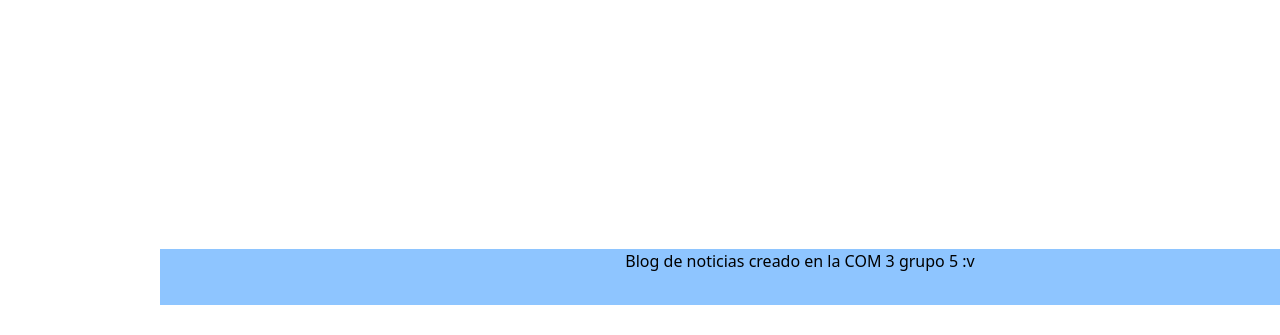
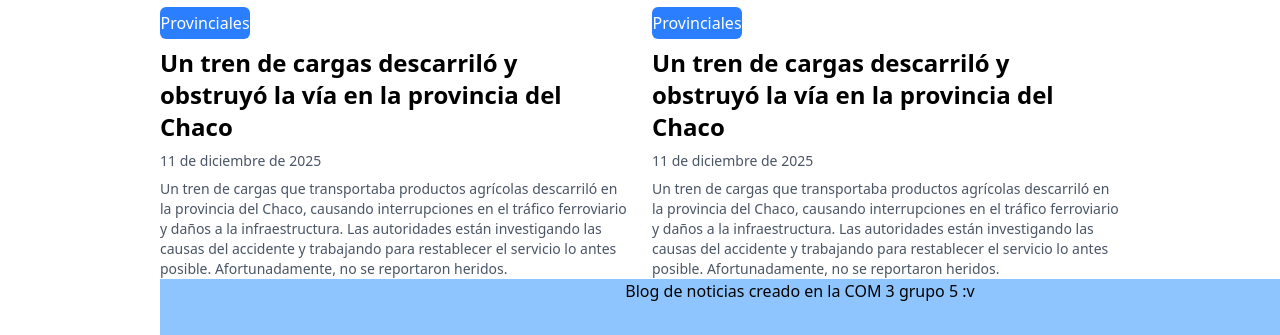
Before and after one commit to lencifps/blog-2025, a Django app: page / in a window 1280 px wide; the page is wider, and only the part inside the window is pictured. Shown: the part 495-830 px from the top of that part. Before the commit the page ends 800 px from the top of that part, so only its background shows below. Run offline with Django 5.2, Linux system fonts and the light colour scheme; some libraries are stand-ins or nearby versions.

Commit message:
Mejorando el Home

```diff
--- a/blog/templates/index.html
+++ b/blog/templates/index.html
@@ -4,10 +4,10 @@
 
 {% block content %}
 
-<div class= "flex flex-col justify-center items-center gap-6">
+<div class= "flex flex-col justify-center items-center gap-6 mt-8 lg:mt-0 mb-8 lg:mb-0 min-h-[calc(100dvh-56px-56px)]">
 
    <div class="flex flex-col justify-center items-center gap-1">
-    <h2 class="font-extrabold text-sm md:text-base lg:text-4xl hover:text-green-500"> Bienvenido a nuestro Blog de Noticias </h2>
+    <h2 class="font-extrabold text-sm md:text-base lg:text-4xl hover:text-green-500 transition duration-200 ease-in-out"> Bienvenido a nuestro Blog de Noticias </h2>
     <p class="text-sm text-gray-500"> Mantenete informado sobre las ultimas novedades de la provincia del Chaco. </p>
    </div>
 
@@ -16,6 +16,39 @@
       🔎
     </div>
 
+
+    <section class="max-w-5x1 flex flex-col lg:flex-row gap-6">
+      <article class="flex flex-col gap-2">
+        <img src="https://www.ngfederal.ar/multimedia/imagenes/fotos/2025-12-11/503232_grande.jpg" alt="noticia" class="h-[280px] w-[500px] rounded-md">
+        <div class="w-[90px] bg-blue-500 p-1 flex items-center justify-center rounded-md text-white">
+        <span> Provinciales </span>
+        </div>
+        <strong class="font-bold text-2xl"> Un tren de cargas descarriló y obstruyó la vía en la provincia del Chaco </strong>
+        <div class="flex flex-col text-sm text-gray-600 gap-2">
+        <span> 11 de diciembre de 2025 </span>
+        <p> Un tren de cargas que transportaba productos agrícolas descarriló en la provincia del Chaco, causando interrupciones en el tráfico ferroviario y daños a la infraestructura. Las autoridades están investigando las causas del accidente y trabajando para restablecer el servicio lo antes posible. Afortunadamente, no se reportaron heridos. </p>
+        </div>
+      </article>
+      <article class="flex flex-col gap-2">
+        <img src="https://www.ngfederal.ar/multimedia/imagenes/fotos/2025-12-11/503232_grande.jpg" alt="noticia" class="h-[280px] w-[500px] rounded-md">
+        <div class="w-[90px] bg-blue-500 p-1 flex items-center justify-center rounded-md text-white">
+        <span> Provinciales </span>
+        </div>
+        <strong class="font-bold text-2xl"> Un tren de cargas descarriló y obstruyó la vía en la provincia del Chaco </strong>
+        <div class="flex flex-col text-sm text-gray-600 gap-2">
+        <span> 11 de diciembre de 2025 </span>
+        <p> Un tren de cargas que transportaba productos agrícolas descarriló en la provincia del Chaco, causando interrupciones en el tráfico ferroviario y daños a la infraestructura. Las autoridades están investigando las causas del accidente y trabajando para restablecer el servicio lo antes posible. Afortunadamente, no se reportaron heridos. </p>
+        </div>
+      </article>
+
+    </section>
+
+
+
+
+
+
+
 </div>
 
 {% endblock content %}
```
